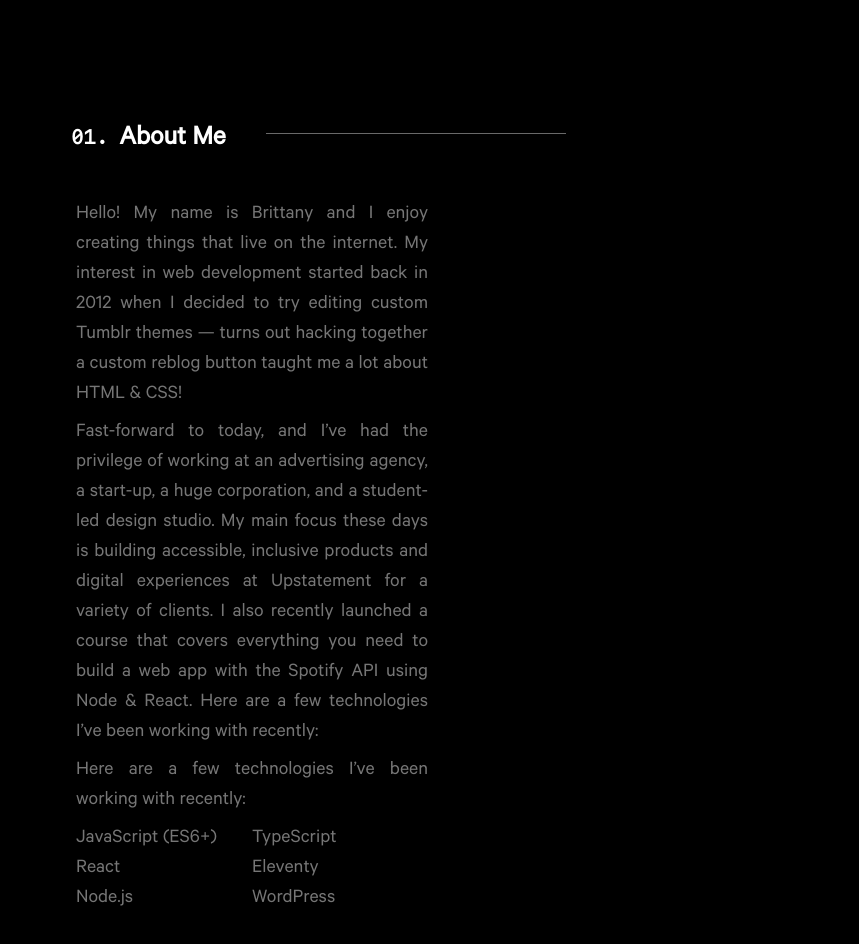
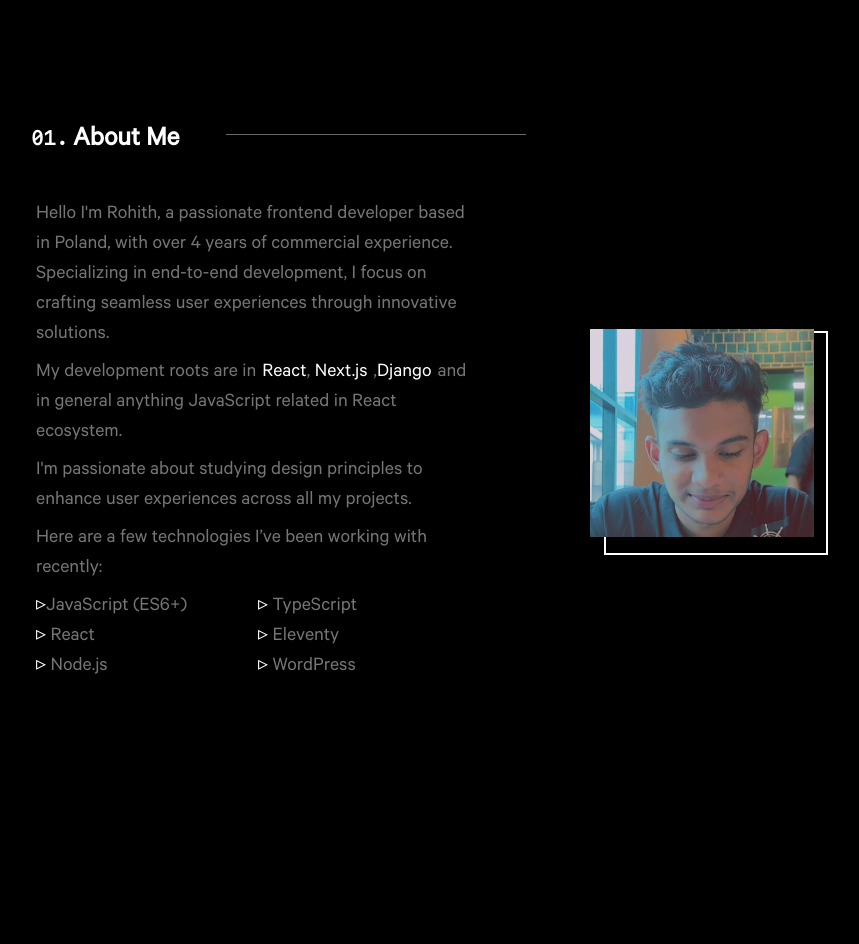
Before and after one commit to Rohithk2003/portfolio, a Next.js app: page / in a window 1280 px wide. Shown: the part 1000-1944 px from the top of the page, without its empty margins (212-1071 px from the left). Built offline with nearby package versions, Linux system fonts and the light colour scheme; what tailwindcss-animated would draw is missing.

Commit message:
added about section

```diff
--- a/components/about.js
+++ b/components/about.js
@@ -2,6 +2,7 @@ import {Inter} from "next/font/google";
 import {useInView} from "react-intersection-observer";
 import localFont from "next/font/local";
 import Link from "next/link";
+import Image from "next/image";
 
 const sf = localFont({src: "./sf.otf"});
 const ca = localFont({src: "./ca.otf"});
@@ -19,41 +20,74 @@ export default function About() {
     return (
         <div
             id={"about"}
-            className={`h-max   text-justify mt-28 lg:pt-36  flex flex-wrap justify-center`}
+            className={`h-max text-justify mt-28 lg:pt-36  flex flex-wrap justify-center md:pl-[184px] sm:pl-14 pl-5 md:p-20 sm:p-14 p-5 xs:pt-0 pt-20  pr-2 `}
         >
             <div className="w-full h-20">
-                <div className="flex flex-row gap-5 justify-start items-center md:px-56 pl-10 h-10 ">
+                <div className="flex flex-row gap-5 justify-start items-center ">
                     <div
-                        className={`about-text  text-[28px] after:md:w-[300px] after:w-[100px] after:md:left-[170px] after:left-[140px] font-bold `}> About
-                        Me
+                        className={`about-text  text-[28px] after:md:w-[300px] after:w-[100px] after:md:left-[170px] after:left-[140px] font-bold `}
+                    >
+                        About Me
                     </div>
                 </div>
             </div>
-            <div className={`flex flex-row flex-wrap justify-center  items-center md:px-56 pl-10 w-full h-full`}>
-                <div className={`w-1/2 h-full font-mono text-[20px] text-[#767676] flex flex-col gap-2`}>
-                    <span>
-                        Hello! My name is Brittany and I enjoy creating things that live on the internet. My interest in web
-                    development started back in 2012 when I decided to try editing custom Tumblr themes — turns out
-                    hacking together a custom reblog button taught me a lot about HTML & CSS!
-                    </span>
-                    <span>
-						Fast-forward to today, and I’ve had the privilege of working at an advertising agency, a start-up, a huge corporation, and a student-led design studio. My main focus these days is building accessible, inclusive products and digital experiences at Upstatement for a variety of clients.
-I also recently launched a course that covers everything you need to build a web app with the Spotify API using Node & React.
-Here are a few technologies I’ve been working with recently:
-					</span>
+            <div
+                className={`flex flex-row flex-wrap xl:gap-0 gap-10 justify-center  items-center  w-full h-full`}
+            >
+                <div
+                    className={`${ca.className} md:w-1/2 w-full h-full text-start font-mono text-[20px] text-[#767676] flex flex-col gap-2`}
+                >
+                    <div>
+                        Hello I&apos;m Rohith, a passionate frontend developer based in Poland, with
+                        over 4 years of commercial experience. Specializing in end-to-end
+                        development, I focus on crafting seamless user experiences through
+                        innovative solutions.
+                    </div>
+                    <div className={"2"}>
+                        My development roots are in
+                        <span
+                            className={"text-white pl-1.5 hover:underline transition-all duration-300 ease-in-out"}>React</span>,
+                        <span
+                            className={"text-white pr-1.5 hover:underline transition-all duration-300 ease-in-out"}> Next.js</span>,
+                        <span
+                            className={"text-white pr-1.5 hover:underline transition-all duration-300 ease-in-out"}>Django</span>
+                        and in
+                        general
+                        anything JavaScript related
+                        in React ecosystem.
+                    </div>
+                    <div className={""}>
+                        I&apos;m passionate about
+                        studying design principles to enhance user experiences across all my
+                        projects.
+                    </div>
                     <div>
                         Here are a few technologies I’ve been working with recently:
                     </div>
-                    <ul className={"grid grid-cols-2"}>
+                    <ul className={"grid grid-cols-2 skills"}>
                         <li>JavaScript (ES6+)</li>
-                            <li> TypeScript</li>
-                                <li> React</li>
-                                    <li> Eleventy</li>
-                                        <li> Node.js</li>
-                                            <li> WordPress</li>
+                        <li> TypeScript</li>
+                        <li> React</li>
+                        <li> Eleventy</li>
+                        <li> Node.js</li>
+                        <li> WordPress</li>
                     </ul>
                 </div>
-                <div className={`w-1/2 h-full`}></div>
+                <div className={`w-1/2 h-full flex justify-center items-center`}>
+                    <div className={"w-56 h-56 object-fit relative ease-in-out"}>
+                        <div className={"relative image-overlay ease-in-out"}>
+                            <div
+                                className={"w-56 h-52 transition-all duration-300 ease-in-out z-50 bg-white  absolute opacity-[0.1] hover:opacity-0 "}></div>
+                            <Image src={"/images/profile.jpg"} alt={"profile"}
+                                   className={"absolute z-30 w-56 hover:-translate-x-1 hover:-translate-y-1 object-cover"}
+                                   width={200}
+                                   height={200}/>
+
+                        </div>
+                        <div
+                            className={"w-56 h-56 bg-transparent border-2  border-white z-9 translate-x-[14px] translate-y-[2px] border-profile"}></div>
+                    </div>
+                </div>
             </div>
         </div>
     );
--- a/components/main.js
+++ b/components/main.js
@@ -1,12 +1,12 @@
 import Image from "next/image";
-import { Inter } from "next/font/google";
+import {Inter} from "next/font/google";
 import Typed from "typed.js";
-import { useRef, useEffect } from "react";
+import {useRef, useEffect} from "react";
 import localFont from "next/font/local";
 import Link from "next/link";
 
-const sf = localFont({ src: "./sf.otf" });
-const ca = localFont({ src: "./ca.otf" });
+const sf = localFont({src: "./sf.otf"});
+const ca = localFont({src: "./ca.otf"});
 const inter = Inter({
     subsets: ["latin"],
     weights: [300],
@@ -37,7 +37,7 @@ export default function Main() {
             >
                 I&apos;m a software engineer specializing in building exceptional
                 digital experiences. Currently, I&apos;m a student at Amrita Vishwa
-				Vidyapeetham.Passionate to develop them with engineering and design
+                Vidyapeetham.Passionate to develop websites with engineering and design
                 principles.
             </div>
             <div
--- a/styles/globals.css
+++ b/styles/globals.css
@@ -33,6 +33,7 @@ body {
     transform: rotate(-90deg);
     transform-origin: 50% 50%;
 }
+
 .overlay {
     position: fixed;
     top: 0;
@@ -43,6 +44,7 @@ body {
     backdrop-filter: blur(2px); /* Apply blur effect */
     z-index: 50; /* Ensure it's above other content */
 }
+
 @keyframes custom-fade-in {
     0% {
         opacity: 0;
@@ -93,18 +95,21 @@ body {
         transform: translateX(0); /* Move to the original position */
     }
 }
+
 .btn-style5 {
     border: 1px solid white;
-	transition: all 0.5s ease-in-out !important;
+    transition: all 0.25s ease-in-out !important;
     color: white;
     background-color: transparent;
 }
+
 .btn-style5:hover {
     transform: translateX(-0.3em) translateY(-0.3em) !important;
     box-shadow: 0.3em 0.3em 0 #ffffff;
-	transition: all 0.5s ease-in-out !important;
+    transition: all 0.25s ease-in-out !important;
     color: #fff;
 }
+
 .slide-down {
     opacity: 0;
     animation: custom-fade-in 1s ease-in-out forwards;
@@ -120,6 +125,7 @@ body {
     animation: custom-fade-in 1s ease forwards;
     animation-delay: 0.25s;
 }
+
 @keyframes opacity-anim {
     from {
         opacity: 0;
@@ -128,10 +134,12 @@ body {
         opacity: 1;
     }
 }
+
 .pop-up {
     opacity: 0;
-	animation: opacity-anim 0.5s ease-in-out forwards;
+    animation: opacity-anim 0.25s ease-in-out forwards;
 }
+
 .main-one-fast {
     opacity: 0;
     transform: translateX(-200%);
@@ -154,7 +162,7 @@ body {
 }
 
 .animate-3 {
-	animation-delay: 0.5s; /* Delay the animation start for 0.5s */
+    animation-delay: 0.25s; /* Delay the animation start for 0.25s */
 }
 
 .animate-4 {
@@ -168,15 +176,20 @@ body {
 .animate-6 {
     animation-delay: 1.25s;
 }
+
 .animate-7 {
     animation-delay: 1.5s;
 }
+
 .animate-8 {
     animation-delay: 1.75s;
 }
+
 .animate-9 {
     animation-delay: 2s;
-} /* Generate more animation classes with incremental delays */
+}
+
+/* Generate more animation classes with incremental delays */
 .animate-10 {
     animation-delay: 2.25s;
 }
@@ -220,11 +233,12 @@ body {
 .animate-6-faster {
     animation-delay: 0.7s; /* Adjusted animation delay */
 }
+
 .bg-left-to-right {
     background: linear-gradient(to right, #f26c4f 50%, white 50%);
     background-size: 200% 100%;
     background-position: right bottom;
-	transition: all 0.5s ease-out;
+    transition: all 0.25s ease-out;
     color: black;
 }
 
@@ -308,7 +322,7 @@ body {
     top: 0;
     left: 0;
     width: 100%;
-	transition: all 0.5s ease-in-out;
+    transition: all 0.25s ease-in-out;
     height: 100%;
     background-color: rgba(0, 0, 0, 0.7); /* semi-transparent black overlay */
     z-index: 900;
@@ -414,7 +428,7 @@ body {
     width: 30px;
     color: #454545;
     text-align: center;
-	transition: all 0.5s ease-in-out;
+    transition: all 0.25s ease-in-out;
     overflow: hidden;
 }
 
@@ -423,11 +437,13 @@ body {
     cursor: pointer;
     transform: translateY(-10px);
 }
+
 .logo:hover {
     position: relative;
     transform: translateX(-5px) translateY(-5px);
     box-shadow: 0.3em 0.3em 0 #979695;
 }
+
 .ffff {
     font-family: --apple-system, "SF Mono";
     font-size: 0.89rem;
@@ -436,41 +452,50 @@ body {
 .nav-item {
     color: hsl(0 0% 100% / 0.5);
 }
+
 .nav-item:hover {
     color: #fff;
 }
+
 .sf-mono-text {
     font-family: "SF Mono";
 }
+
 .calibre-font {
     font-family: "Calibre", sans-serif;
 }
+
 @media screen and (min-width: 500px) {
     .home {
         gap: 29px;
     }
+
     .home-name {
         font-size: 70px;
         line-height: 70px;
     }
 }
+
 @media screen and (min-width: 700px) {
     .home {
         gap: 34px;
     }
 }
-.about-text{
+
+.about-text {
     position: relative;
     font-family: var(--font-ca);
 }
-.about-text::before{
-	content:'01.';
+
+.about-text::before {
+    content: '01.';
     font-family: var(--font-sf);
     font-size: 20px;
     position: relative;
-	left:-5px;
+    left: -5px;
 }
-.about-text::after{
+
+.about-text::after {
     content: "";
     display: block;
     position: relative;
@@ -479,3 +504,29 @@ body {
     margin-left: 20px;
     background-color: dimgray;
 }
+
+.skills li::before {
+    content: "▹";
+    color: white;
+}
+
+.image-overlay img {
+    transition: transform 0.25s ease-in-out;
+}
+
+.image-overlay + .border-profile {
+    transition: transform 0.25s ease-in-out;
+
+}
+
+.image-overlay:hover img {
+    transform: translateX(-5px) translateY(-5px);
+}
+
+.image-overlay:hover + .border-profile {
+    transition: transform 0.25s ease-in-out;
+}
+
+.image-overlay:hover + .border-profile {
+    transform: translateX(20px) translateY(5px);
+}
```
Lines whose indentation alone changed are shown as unchanged.
